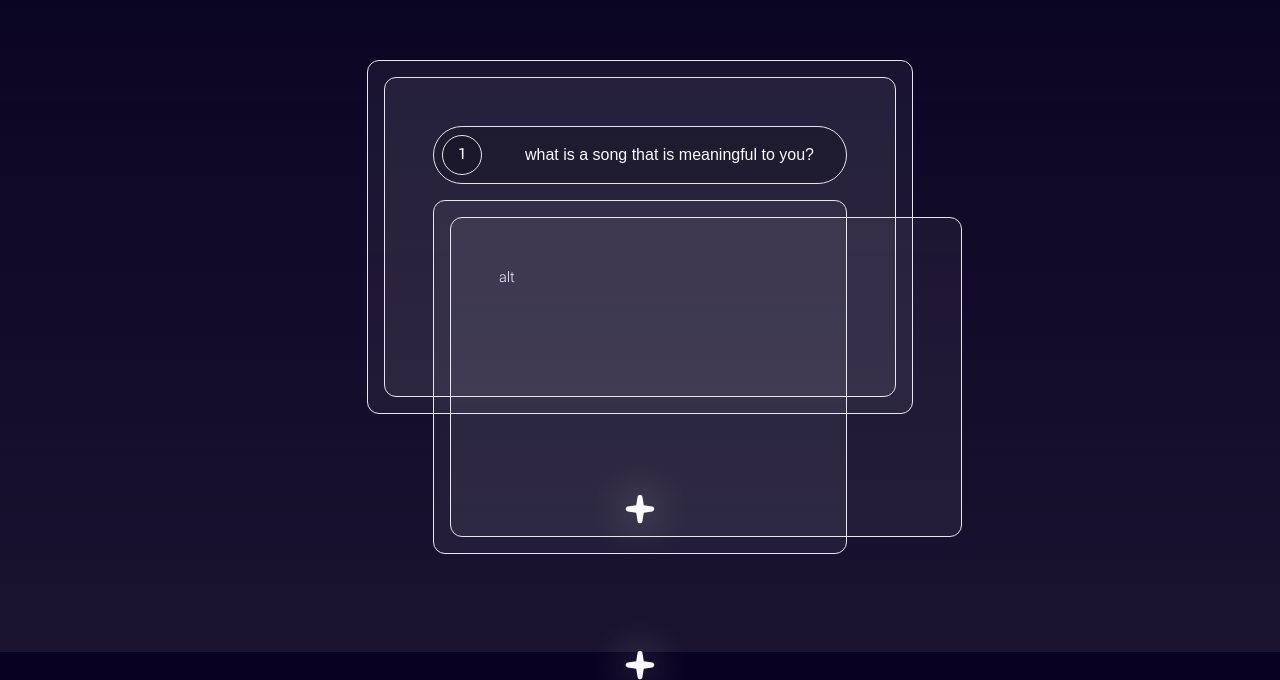
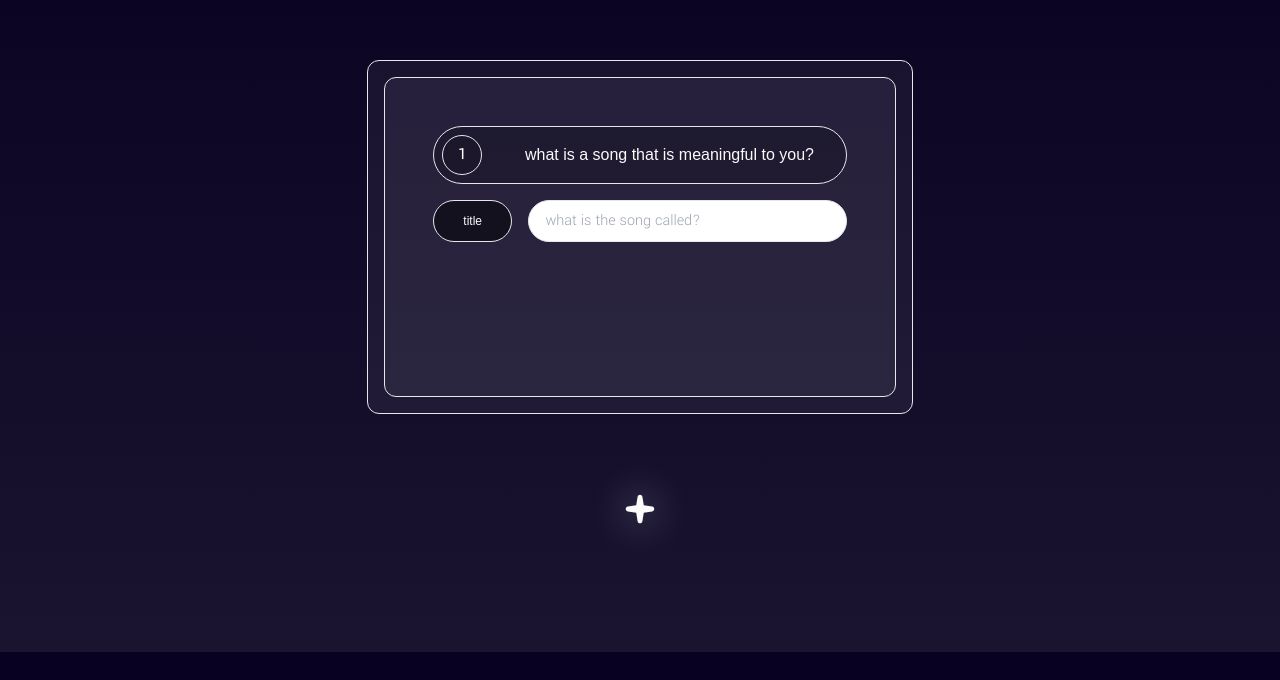
Before and after one commit to kunkunzhu/songs-stories-strangers, a Next.js app: page /send/step-one/alt in a window 1280 px wide. Shown: the part 148-828 px from the top of the page. After the commit the page ends 800 px from the top, so only its background shows below. Built offline with nearby package versions, Linux system fonts and the light colour scheme; a web font is replaced by a local one.

Commit message:
create alternative flow for adding song

```diff
--- a/src/app/send/step-one/alt/page.tsx
+++ b/src/app/send/step-one/alt/page.tsx
@@ -1,14 +1,27 @@
 /** @format */
-import Card from "@/components/card";
-import Spark from "@/components/spark";
+"use client";
 
-export default function SendViewStepTwo() {
+import { SongForm } from "@/components/form";
+import { useState } from "react";
+import { Song } from "@/types";
+import { InputSongDisplay } from "@/components/vinyl";
+import useSongStore from "@/store/song";
+
+export default function SendViewAltStepOne() {
+  const [tempSong, setTempSong] = useState<Song | undefined>(undefined);
+  const { chooseSong } = useSongStore();
+
   return (
     <>
-      <Card className="flex flex-col gap-4">alt</Card>
-      <div className="flex justify-center -mb-20 mt-20">
-        <Spark href="/receive" />
-      </div>
+      {tempSong ? (
+        <InputSongDisplay
+          song={tempSong}
+          href="/send/step-two"
+          chooseSong={chooseSong}
+        />
+      ) : (
+        <SongForm setSong={setTempSong} />
+      )}
     </>
   );
 }
--- /dev/null
+++ b/src/components/form.tsx
@@ -0,0 +1,111 @@
+/** @format */
+
+import { useState } from "react";
+import { v4 } from "uuid";
+import { Song } from "@/types";
+import { ButtonLabel, InputLabel, TitleInput } from "./input";
+
+export const SongForm = ({ setSong }: { setSong: any }) => {
+  const [title, setTitle] = useState<string | undefined>(undefined);
+  const [artist, setArtist] = useState<string | undefined>(undefined);
+  const [link, setLink] = useState<string | undefined>(undefined);
+  const [artistDisplay, toggleArtistDisplay] = useState<boolean>(false);
+  const [linkDisplay, toggleLinkDisplay] = useState<boolean>(false);
+
+  const [error, setError] = useState<boolean>(false);
+
+  const submitSong = () => {
+    // form submission not working ?! (workaround solution)
+
+    setError(false);
+    const randomId = v4();
+
+    if (!title || !artist || !link) {
+      setError(true);
+    } else {
+      const song: Song = {
+        id: randomId,
+        title: title,
+        artist: artist,
+        playURL: link,
+      };
+      console.log(song);
+      setSong(song);
+    }
+  };
+
+  return (
+    <form name="song" className="flex flex-col gap-4" onSubmit={submitSong}>
+      <div className="flex justify-between gap-4">
+        <InputLabel name="title" />
+        <TitleInput
+          name="title"
+          placeholder="what is the song called?"
+          onChange={(e: React.FormEvent<HTMLInputElement>) =>
+            setTitle(e.currentTarget.value)
+          }
+        />
+      </div>
+      {title && artistDisplay ? (
+        <div className="flex justify-between gap-4">
+          <InputLabel name="artist" />
+          <TitleInput
+            name="artist"
+            placeholder="who created this song?"
+            onChange={(e: React.FormEvent<HTMLInputElement>) =>
+              setArtist(e.currentTarget.value)
+            }
+          />
+        </div>
+      ) : (
+        <>
+          {title && (
+            <div onClick={() => toggleArtistDisplay(true)}>
+              <InputLabel
+                name="→"
+                className="bg-opacity-0 text-xl hover:bg-opacity-50"
+              />
+            </div>
+          )}
+        </>
+      )}
+      {title && artist && artistDisplay && (
+        <>
+          {linkDisplay ? (
+            <div className="flex justify-between gap-4">
+              <InputLabel name="link" />
+              <TitleInput
+                name="link"
+                placeholder="where can this song be found?"
+                onChange={(e: React.FormEvent<HTMLInputElement>) =>
+                  setLink(e.currentTarget.value)
+                }
+              />
+            </div>
+          ) : (
+            <>
+              {artist && (
+                <div onClick={() => toggleLinkDisplay(true)}>
+                  <InputLabel name="→" className="text-xl bg-opacity-0" />
+                </div>
+              )}
+            </>
+          )}
+        </>
+      )}
+      {link && (
+        <div className="flex justify-end">
+          {error && (
+            <div className="text-red-300 m-auto">
+              please make sure no field is empty before submitting (｡•́︿•̀｡)
+            </div>
+          )}
+          <ButtonLabel
+            name="submit"
+            className="bg-opacity-25 font-mono text-xs p-2 bg-black"
+          />
+        </div>
+      )}
+    </form>
+  );
+};
--- a/src/components/input.tsx
+++ b/src/components/input.tsx
@@ -1,71 +1,141 @@
 /** @format */
 "use client";
 
-import useFormStore from "@/store/form";
+import useFormStore from "@/store/song";
 import { usePathname, useRouter } from "next/navigation";
-import { startTransition, useState } from "react";
+import { useState } from "react";
 import { FormEvent } from "react";
 import { getSong } from "@/services/songs";
 import { Song } from "@/types";
-import { InputSong } from "./vinyl";
+import { InputSongDisplay } from "./vinyl";
 import Link from "next/link";
+import { cn } from "@/lib/utils";
+import useSongStore from "@/store/song";
 
 interface InputProps {
   name: string;
+  placeholder: string;
+  onChange: any;
+  className?: string;
 }
 
-export const TitleInput = ({ name }: InputProps) => {
-  const [timeoutId, setTimeoutId] = useState<NodeJS.Timeout>();
-  const pathname = usePathname();
-  const router = useRouter();
-
+export const TitleInput = ({
+  name,
+  placeholder,
+  onChange,
+  className,
+}: InputProps) => {
   return (
     <input
       type="text"
       name={name}
-      placeholder="paste track ID here"
-      onChange={(e) => {
-        clearTimeout(timeoutId);
-        let id = setTimeout(() => {
-          startTransition(() => {
-            let searchParams = e.target.value && `?search=${e.target.value}`;
-            if (searchParams) {
-              router.push(`${pathname}${searchParams}`);
-            }
-          });
-        }, 500);
-        setTimeoutId(id);
-      }}
-      className="border rounded-full py-2 px-4 bg-white text-black w-4/5"
+      placeholder={placeholder}
+      onChange={onChange}
+      className={cn(
+        "border rounded-full py-2 px-4 bg-white text-black w-4/5",
+        className
+      )}
     />
   );
 };
 
-export const TextInput = () => {
-  const { inputText, setInputText } = useFormStore();
+export const SearchTitleInput = ({
+  name,
+  placeholder,
+}: {
+  name: string;
+  placeholder: string;
+}) => {
+  // const [timeoutId, setTimeoutId] = useState<NodeJS.Timeout>();
+  // const pathname = usePathname();
+  // const router = useRouter();
+
+  const onSearch = (e: React.FormEvent<HTMLInputElement>) => {
+    // clearTimeout(timeoutId);
+    // let id = setTimeout(() => {
+    //   startTransition(() => {
+    //     let searchParams =
+    //       e.currentTarget.value && `?search=${e.currentTarget.value}`;
+    //     if (searchParams) {
+    //       router.push(`${pathname}${searchParams}`);
+    //     }
+    //   });
+    // }, 500);
+    // setTimeoutId(id);
+  };
 
   return (
+    <TitleInput name={name} placeholder={placeholder} onChange={onSearch} />
+  );
+};
+
+export const InputLabel = ({
+  name,
+  className,
+}: {
+  name: string;
+  className?: string;
+}) => {
+  return (
+    <div
+      className={cn(
+        "w-1/5 flex bg-black font-mono text-xs bg-opacity-50 border justify-center items-center rounded-full",
+        className
+      )}
+    >
+      {name}
+    </div>
+  );
+};
+
+export const ButtonLabel = ({
+  name,
+  className,
+}: {
+  name: string;
+  className?: string;
+}) => {
+  return (
+    <button
+      type="submit"
+      className={cn("w-1/5 border rounded-full hover:bg-black", className)}
+    >
+      {name}
+    </button>
+  );
+};
+
+export const TextInput = ({
+  onChange,
+  placeholder,
+}: {
+  onChange: any;
+  placeholder: string;
+}) => {
+  return (
     <textarea
-      placeholder={inputText}
-      onChange={(e) => {
-        setInputText(e.target.value);
-      }}
-      className="border h-3/4 overflow-scroll resize-none w-full bg-white text-black py-2 px-4 text-xs rounded-lg"
+      placeholder={placeholder}
+      className="border h-3/4 overflow-scroll resize-none w-full bg-white text-black py-2 px-4 text-sm rounded-lg"
+      onChange={onChange}
     />
   );
 };
 
 export const SearchInputDisplay = () => {
-  const [song, setSong] = useState<Song | undefined>(undefined);
+  // TO DO: get song search functionality working
+
+  const [tempSong, setTempSong] = useState<Song | undefined>(undefined);
   const [error, setError] = useState(false);
+  const { chooseSong } = useSongStore();
 
   async function searchSong(event: FormEvent<HTMLFormElement>) {
     event.preventDefault();
+
+    setError(false);
     const formData = new FormData(event.currentTarget);
     const trackId = formData.get("song") as string;
     const response = await getSong({ trackId, setError });
-    setSong(response);
-    setError(false);
+    setTempSong(response);
   }
 
   return (
@@ -75,10 +145,8 @@ export const SearchInputDisplay = () => {
         name="song"
         className="flex justify-between gap-2"
       >
-        <TitleInput name="song" />
-        <button className="w-1/5 border rounded-full hover:bg-black">
-          submit
-        </button>
+        <SearchTitleInput name="song" placeholder="paste track ID here" />
+        <ButtonLabel name="submit" />
       </form>
       <div className="py-2">
         {error && (
@@ -86,8 +154,12 @@ export const SearchInputDisplay = () => {
             no song with this track ID is found (⋟﹏⋞) ...
           </span>
         )}
-        {song ? (
-          <InputSong song={song} />
+        {tempSong ? (
+          <InputSongDisplay
+            song={tempSong}
+            href="/send/step-two"
+            chooseSong={() => chooseSong(tempSong)}
+          />
         ) : (
           <div className="flex justify-end text-xs opacity-50">
             can't find the song you are looking for?&nbsp;
```
